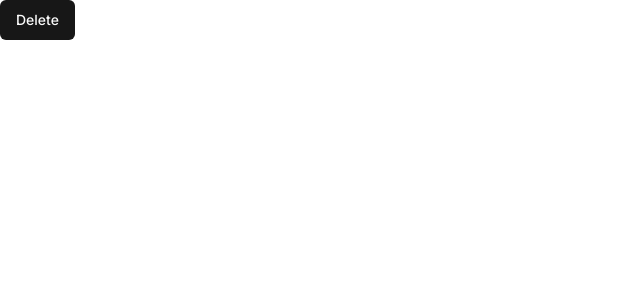
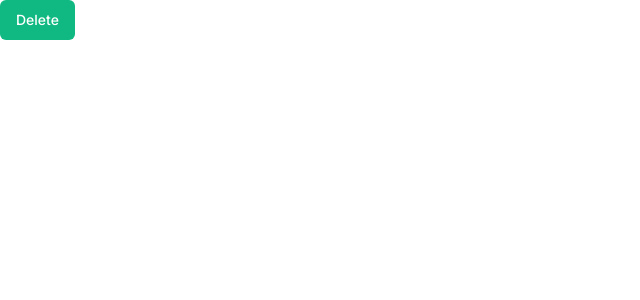
Before and after one commit to noranaziz/notion-clone, a Next.js app: page / in a window 1280 px wide. Shown: the top 300 px of the page, without its empty margins (0-640 px from the left). Built offline with nearby package versions, Linux system fonts and the light colour scheme.

Commit message:
updated button css

```diff
--- a/app/page.tsx
+++ b/app/page.tsx
@@ -3,7 +3,7 @@ import { Button } from "@/components/ui/button";
 export default function Home() {
   return (
     <div>
-      <Button>
+      <Button className = "bg-emerald-500 text-white">
         Delete
       </Button>
     </div>
```
